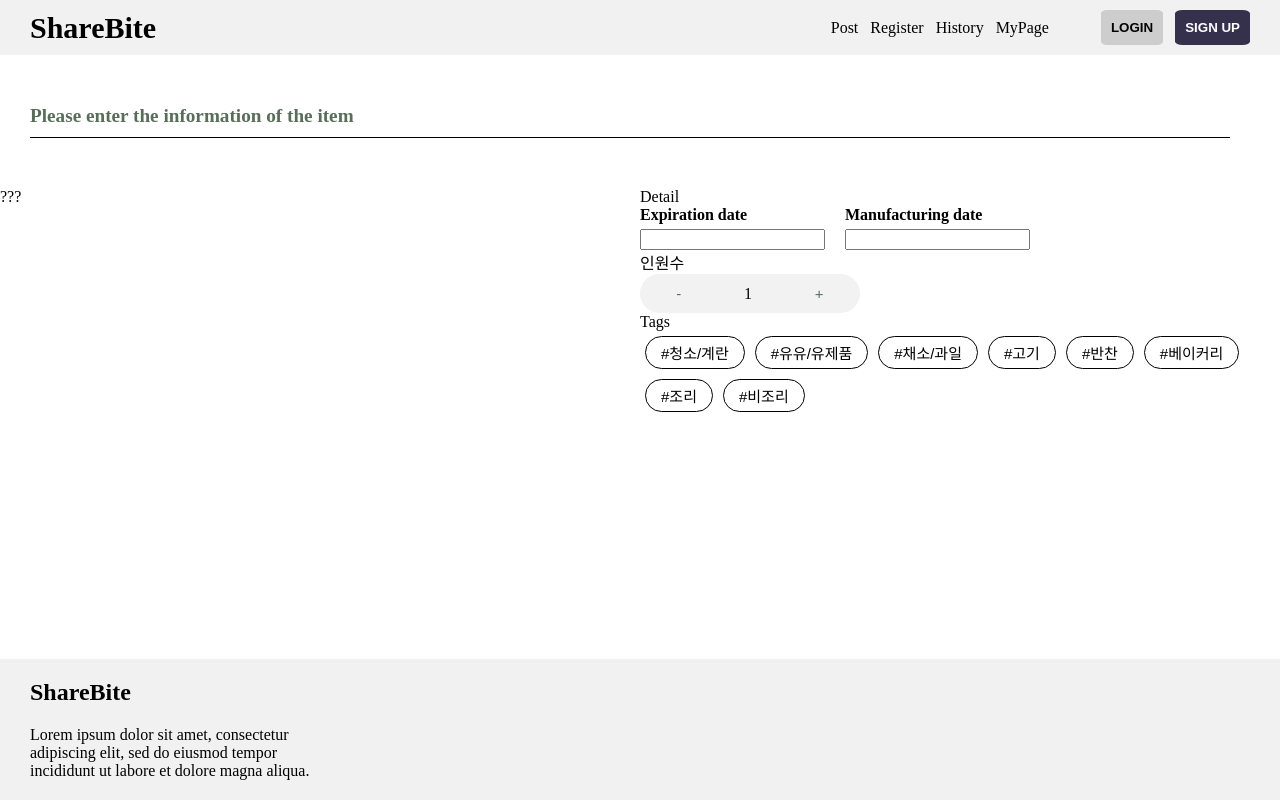
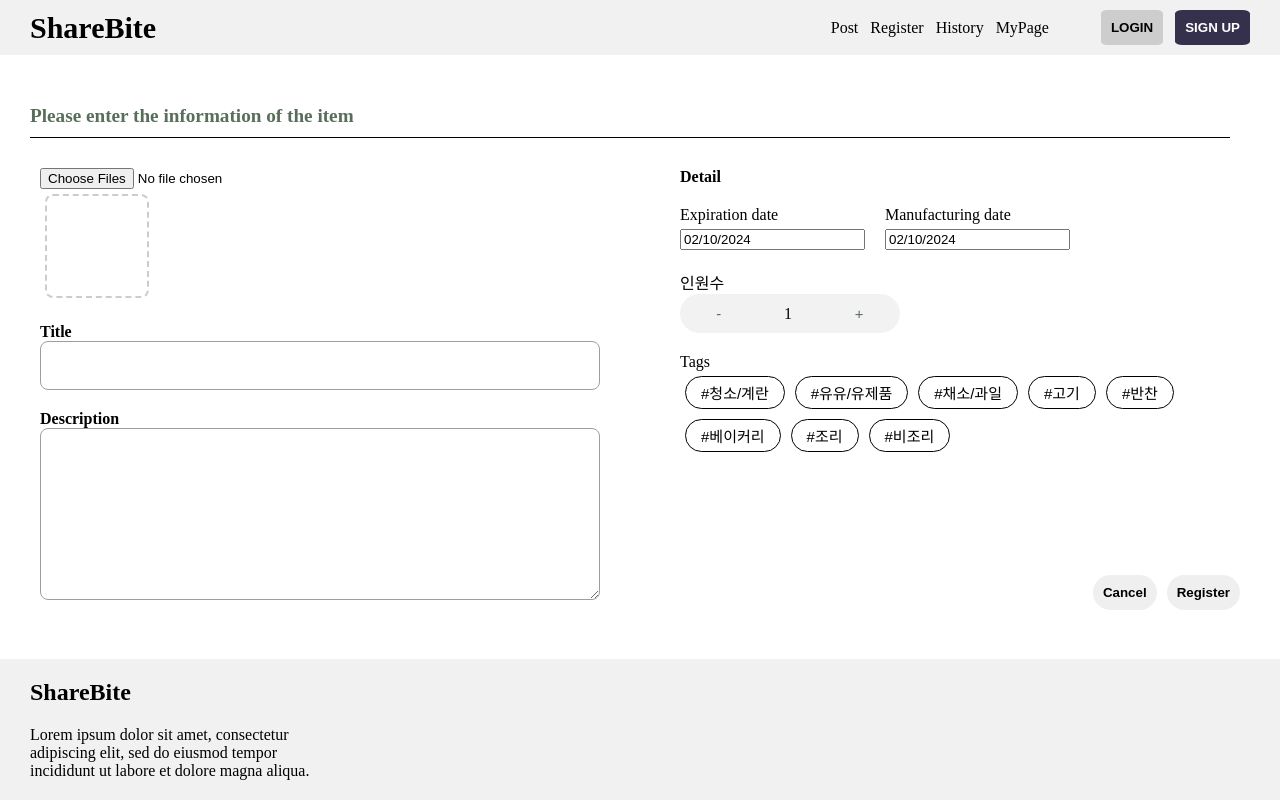
Before and after one commit to gdsc-shareBite/front, a React (Create React App) app: page /register in a window 1280 px wide. Built offline with nearby package versions, Linux system fonts and the light colour scheme; the HTML template or start-up script is replaced by a standard one.

Commit message:
fix: DatePicker 오류 수정

```diff
--- /dev/null
+++ b/src/components/CustomDatePicker.jsx
@@ -0,0 +1,29 @@
+import React from "react";
+import DatePicker from "react-datepicker";
+import "react-datepicker/dist/react-datepicker.css";
+import styled from "styled-components";
+
+const CustomDatePicker = ({ label, selected, onChange }) => {
+  return (
+    <StyledDatePickerWrapper>
+      {label}
+      <DatePicker selected={selected} onChange={onChange} />
+    </StyledDatePickerWrapper>
+  );
+};
+
+export default CustomDatePicker;
+const StyledDatePickerWrapper = styled.div`
+    display: flex;
+    flex-direction: column;
+    gap:5px;
+
+
+  .react-datepicker {
+    background-color: #fefefe;
+    border: 1px solid #ddd;
+
+  .react-datepicker__header {
+    background-color: #f0f0f0;
+  }
+`;
--- a/src/components/Date.jsx
+++ /dev/null
@@ -1,18 +0,0 @@
-import DatePicker from "react-datepicker";
-import "react-datepicker/dist/react-datepicker.css";
-import styled from "styled-components";
-
-export default function Date({ label }) {
-  return (
-    <Wrapper>
-      {label}
-      <DatePicker />
-    </Wrapper>
-  );
-}
-const Wrapper = styled.div`
-  display: flex;
-  flex-direction: column;
-  font-weight: bold;
-  gap: 5px;
-`;
--- a/src/components/Header.jsx
+++ b/src/components/Header.jsx
@@ -10,9 +10,9 @@ export default function Header() {
       </Link>
       <Nav>
         <Link to="/posts">Post</Link>
-        <Link to="/">Register</Link>
+        <Link to="/register">Register</Link>
         <Link to="/usage-history">History</Link>
-        <Link to="/" style={{ marginRight: "40px" }}>
+        <Link to="/mypage" style={{ marginRight: "40px" }}>
           MyPage
         </Link>
         <Button>LOGIN</Button>
--- a/src/components/Input.jsx
+++ b/src/components/Input.jsx
@@ -8,7 +8,7 @@ const Div = styled.div`
 
 const StyledInput = styled.input`
   width: 100%;
-  height: 20px;
+  height: 30px;
   border: 1px solid #b2b2b2;
   border-radius: 8px;
 `;
--- a/src/pages/BecomeGiver.jsx
+++ b/src/pages/BecomeGiver.jsx
@@ -6,14 +6,27 @@ export default function BecomeGiver() {
   const [storeName, setStoreName] = useState("");
   const [storeAddress, setStoreAddress] = useState("");
   const [storePhone, setStorePhone] = useState("");
+  const [isReviewing, setIsReviewing] = useState(false);
+  const [isReviewed, setIsReviewed] = useState(false);
+
+  // 심사중 !
+  const handleSaveClick = () => {
+    setIsReviewing(true);
+    setTimeout(() => {
+      setIsReviewing(false);
+      setIsReviewed(true);
+    }, 2000);
+  };
   return (
     <div>
       <MainLabel>Become a Giver!</MainLabel>
+      {!isReviewed ? (
+        !isReviewing ? (
+          <>
             <InputWrapper>
               <Input
                 label="Name of Store"
                 type="text"
-          onlyNumbers
                 value={storeName}
                 onChange={(e) => setStoreName(e.target.value)}
                 placeholder="Name of Store"
@@ -21,7 +34,6 @@ export default function BecomeGiver() {
               <Input
                 label="Store address"
                 type="text"
-          onlyNumbers
                 value={storeAddress}
                 onChange={(e) => setStoreAddress(e.target.value)}
                 placeholder="Store address"
@@ -29,7 +41,6 @@ export default function BecomeGiver() {
               <Input
                 label="Store phone number"
                 type="text"
-          onlyNumbers
                 value={storePhone}
                 onChange={(e) => setStorePhone(e.target.value)}
                 placeholder="Store phone number"
@@ -37,23 +48,65 @@ export default function BecomeGiver() {
             </InputWrapper>
             <BtnWrapper>
               <div style={{ gap: "10px", display: "flex" }}>
-          <SaveProfile>Save Changes</SaveProfile>
+                <SaveProfile onClick={handleSaveClick}>
+                  Save Changes
+                </SaveProfile>
+                <CancelProfile>Cancel</CancelProfile>
+              </div>
+              <DeleteProfile>Delete Account</DeleteProfile>
+            </BtnWrapper>
+          </>
+        ) : (
+          <div>심사중...</div>
+        )
+      ) : (
+        <div>
+          심사가 완료
+          <InputWrapper>
+            <Input
+              label="Name of Store"
+              type="text"
+              value={storeName}
+              onChange={(e) => setStoreName(e.target.value)}
+              placeholder="Name of Store"
+            />
+            <Input
+              label="Store address"
+              type="text"
+              value={storeAddress}
+              onChange={(e) => setStoreAddress(e.target.value)}
+              placeholder="Store address"
+            />
+            <Input
+              label="Store phone number"
+              type="text"
+              value={storePhone}
+              onChange={(e) => setStorePhone(e.target.value)}
+              placeholder="Store phone number"
+            />
+          </InputWrapper>
+          <div>ing POST</div>
+          <BtnWrapper>
+            <div style={{ gap: "10px", display: "flex" }}>
+              <SaveProfile onClick={handleSaveClick}>Save Changes</SaveProfile>
               <CancelProfile>Cancel</CancelProfile>
             </div>
             <DeleteProfile>Delete Account</DeleteProfile>
           </BtnWrapper>
         </div>
+      )}
+    </div>
   );
 }
 
 const MainLabel = styled.h1`
-  font-size: 30px;
+  font-size: 24px;
 `;
 
 const InputWrapper = styled.div`
   display: flex;
   flex-direction: column;
-  margin-top: 50px;
+  margin-top: 20px;
   gap: 20px;
 `;
 
@@ -62,6 +115,7 @@ const BtnWrapper = styled.div`
   justify-content: space-between;
   margin-top: 30px;
   width: 100%;
+  gap: 5px;
 `;
 const SaveProfile = styled.button`
   border-radius: 40px;
--- a/src/pages/Profile.jsx
+++ b/src/pages/Profile.jsx
@@ -33,13 +33,12 @@ export default function MyPage() {
     <div>
       <MainLabel>Profile</MainLabel>
       <ImgContainer>
-        {/* 수정된 컴포넌트 이름 사용 */}
         <input
           type="file"
           accept="image/*"
           style={{ display: "none" }}
           onChange={handleFileChange}
-          ref={fileInputRef} // ref 객체 직접 할당
+          ref={fileInputRef}
         />
         <img
           src={imgSrc || "https://picpac.kr/common/img/default_profile.png"}
@@ -104,20 +103,20 @@ const ImgContainer = styled.div`
   display: flex;
   justify-content: center;
   align-items: center;
-  margin: 32px 0 20px 0;
+  margin: 10px 0 10px 0;
   position: relative;
   gap: 30px;
 
   > img {
-    width: 120px;
-    height: 120px;
+    width: 100px;
+    height: 100px;
     border-radius: 60px;
     border: 2.805px solid #eaeaea;
     filter: brightness(60%);
   }
 `;
 const MainLabel = styled.h1`
-  font-size: 30px;
+  font-size: 24px;
 `;
 
 const ProfileImgEditBtn = styled.button`
@@ -145,15 +144,16 @@ const ProfileImgDelete = styled.div`
 const InputWrapper = styled.div`
   display: flex;
   flex-direction: column;
-  margin-top: 50px;
+  margin-top: 15px;
   gap: 20px;
 `;
 
 const BtnWrapper = styled.div`
   display: flex;
   justify-content: space-between;
-  margin-top: 30px;
+  margin: 30px 0;
   width: 100%;
+  gap: 5px;
 `;
 const SaveProfile = styled.button`
   border-radius: 40px;
--- a/src/pages/Register.jsx
+++ b/src/pages/Register.jsx
@@ -1,54 +1,90 @@
 import React, { useState } from "react";
 import styled from "styled-components";
-import Date from "../components/Date";
+import CustomDatePicker from "../components/CustomDatePicker";
 
 export default function Register() {
+  const [expirationDate, setExpirationDate] = useState(new Date());
+  const [manufacturingDate, setManufacturingDate] = useState(new Date());
   const [count, setCount] = useState(1);
+  const [selectedTags, setSelectedTags] = useState({});
+  const [photos, setPhotos] = useState([]);
 
-  const handleIncrement = () => {
-    setCount((prevCount) => prevCount + 1);
-  };
+  const handleIncrement = () => setCount((prevCount) => prevCount + 1);
+  const handleDecrement = () =>
+    setCount((prevCount) => (prevCount > 0 ? prevCount - 1 : 0));
 
-  const handleDecrement = () => {
-    setCount((prevCount) => (prevCount > 0 ? prevCount - 1 : 0)); // 인원수가 0 미만으로 내려가지 않도록 설정
-  };
-
-  const [selectedTags, setSelectedTags] = useState({});
-
-  // 태그 클릭 핸들러
   const handleTagClick = (tagName) => {
     setSelectedTags((prevTags) => ({
       ...prevTags,
-      [tagName]: !prevTags[tagName], // 토글
+      [tagName]: !prevTags[tagName],
     }));
   };
+  const handlePhotoChange = (event) => {
+    const selectedFiles = Array.from(event.target.files);
+    setPhotos(selectedFiles);
+  };
+
   return (
     <div>
       <MainLabel>Please enter the information of the item</MainLabel>
       <div style={{ display: "flex" }}>
-        {/* 왼쪽: 사진, 제목, 상세내용 */}
         <Wrapper>
-          <div>???</div>
+          <input
+            type="file"
+            accept="image/*"
+            multiple
+            onChange={handlePhotoChange}
+          />
+          <PhotoContainer>
+            {photos.length === 0 ? (
+              <PhotoPlaceholder></PhotoPlaceholder>
+            ) : (
+              photos.map((photo, index) => (
+                <Photo
+                  key={index}
+                  src={URL.createObjectURL(photo)}
+                  alt={`Photo ${index}`}
+                />
+              ))
+            )}
+          </PhotoContainer>
+          <h1>Title</h1>
+          <TitleInput />
+          <h1>Description</h1>
+          <Textarea />
         </Wrapper>
+        <Wrapper>
+          <ContentWrapper>
+            <h1
+              style={{
+                marginBottom: "20px",
+                fontWeight: "bolder",
+                fontSize: "24",
+              }}
+            >
+              Detail
+            </h1>
+            <DateWrapper>
+              <CustomDatePicker
+                label="Expiration date"
+                selected={expirationDate}
+                onChange={(date) => setExpirationDate(date)}
+              />
 
-        {/* 오른쪽: 날짜, 인원, 태그 */}
-        <Wrapper>
-          <h2>Detail</h2>
-          <DateWrapper>
-            <Date label="Expiration date" />
-            <Date label="Manufacturing date" />
+              <CustomDatePicker
+                label="Manufacturing date"
+                selected={manufacturingDate}
+                onChange={(date) => setManufacturingDate(date)}
+              />
             </DateWrapper>
-
             <h2>인원수</h2>
             <CounterWrapper>
               <Button onClick={handleDecrement}>-</Button>
               <CountDisplay>{count}</CountDisplay>
               <Button onClick={handleIncrement}>+</Button>
             </CounterWrapper>
-
             <div>
               <h2>Tags</h2>
-            {/* 해시태그 리스트. 실제 사용 시 이 부분을 동적 데이터로 바꿀 수 있습니다. */}
               {[
                 "청소/계란",
                 "유유/유제품",
@@ -68,17 +104,33 @@ export default function Register() {
                 </Tag>
               ))}
             </div>
+          </ContentWrapper>
+          <BtnWrapper>
+            <CancelBtn>Cancel</CancelBtn>
+            <RegisterBtn>Register</RegisterBtn>
+          </BtnWrapper>
         </Wrapper>
       </div>
     </div>
   );
 }
 
+const PhotoPlaceholder = styled.div`
+  width: 100px;
+  height: 100px;
+  display: flex;
+  align-items: center;
+  justify-content: center;
+  border: 2px dashed #ccc;
+  border-radius: 8px;
+  margin: 5px;
+`;
+
 const MainLabel = styled.div`
   color: #596e5a;
   font-size: larger;
   font-weight: bold;
-  margin: 50px 50px 50px 30px;
+  margin: 50px 50px 0 30px;
   padding-bottom: 10px;
   border-bottom: 1px solid black;
 `;
@@ -86,11 +138,20 @@ const Wrapper = styled.div`
   display: flex;
   flex-direction: column;
   width: 50%;
+
+  margin: 30px 40px;
+  justify-content: space-between;
+  > h1 {
+    font-size: 24;
+    font-weight: bolder;
+    margin-top: 20px;
+  }
 `;
 
 const DateWrapper = styled.div`
   display: flex;
   gap: 20px;
+  margin-bottom: 20px;
 `;
 const CounterWrapper = styled.div`
   display: flex;
@@ -100,6 +161,7 @@ const CounterWrapper = styled.div`
   padding: 10px;
   max-width: 200px;
   justify-content: space-around;
+  margin-bottom: 20px;
 `;
 
 const Button = styled.button`
@@ -108,6 +170,9 @@ const Button = styled.button`
   cursor: pointer;
   font-size: 15px;
   color: #596e5a;
+`;
+const ContentWrapper = styled.div`
+  flex-grow: 1;
 `;
 
 const CountDisplay = styled.div`
@@ -131,3 +196,50 @@ const Tag = styled.button`
     background-color: #c0c0c0;
   }
 `;
+
+const PhotoContainer = styled.div`
+  display: flex;
+  flex-wrap: wrap;
+`;
+
+const Photo = styled.img`
+  width: 100px;
+  height: 100px;
+  object-fit: cover;
+  margin: 5px;
+`;
+
+const TitleInput = styled.input`
+  padding: 16px 14px;
+  border: solid 1px#9e9e9e;
+  border-radius: 8px;
+`;
+
+const Textarea = styled.textarea`
+  padding: 10px;
+  margin-bottom: 10px;
+  border: solid 1px#9e9e9e;
+  border-radius: 8px;
+  height: 150px;
+`;
+
+const CancelBtn = styled.button`
+  border-style: none;
+  padding: 10px;
+  font-weight: bold;
+  border-radius: 20px;
+`;
+
+const RegisterBtn = styled.button`
+  border-style: none;
+  padding: 10px;
+  font-weight: bold;
+  border-radius: 20px;
+`;
+
+const BtnWrapper = styled.div`
+  bottom: 0;
+  display: flex;
+  justify-content: end;
+  gap: 10px;
+`;
```
Lines whose indentation alone changed are shown as unchanged.
